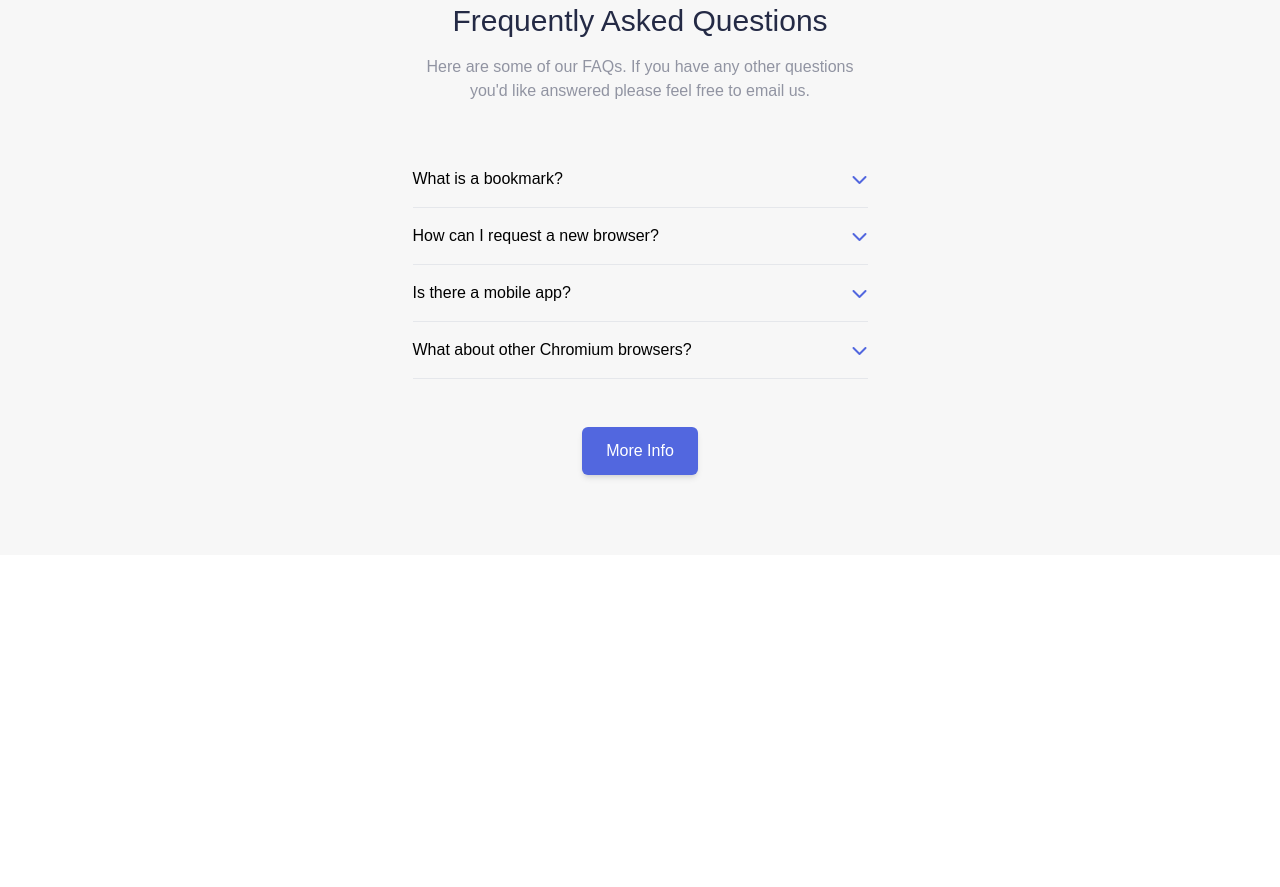
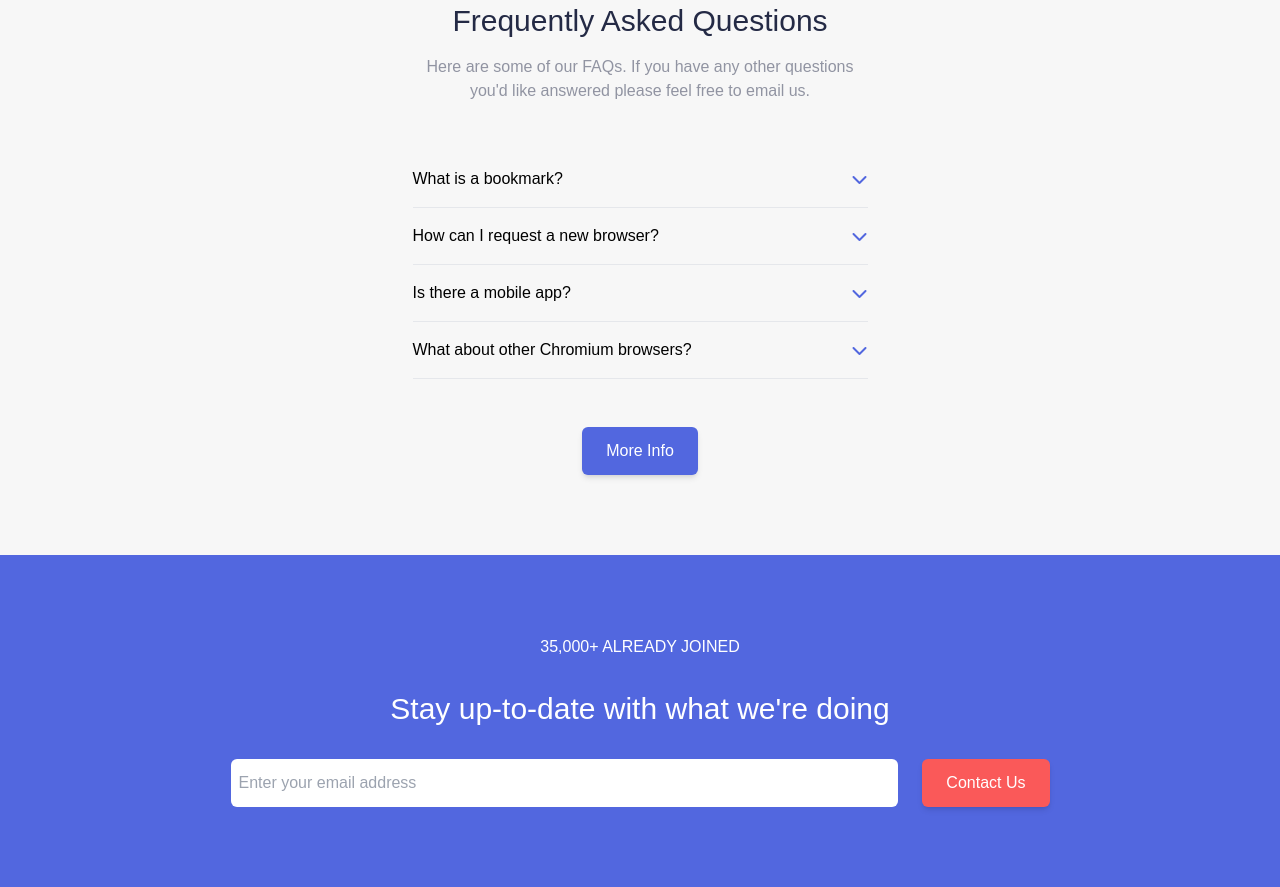
Before and after one commit to Pmahindra93/Tailwind-Project, a website: page public/index.html in a window 1280 px wide. Shown: the part 3787-4674 px from the top of the page. Before the commit the page ends 4342 px from the top, so only its background shows below. Drawn offline with Linux system fonts and the light colour scheme.

Commit message:
Contact section added

```diff
--- a/public/index.html
+++ b/public/index.html
@@ -238,6 +238,22 @@
       </div>
     </section>
 
+    <!-- Contact Section -->
+    <section class="bg-bookmark-purple text-white py-20">
+      <div class="container">
+        <div class="sm:w-3/4 lg: w-2/4 mx-auto">
+          <p class="font-light uppercase text-center mb-8">
+            35,000+ already joined
+          </p>
+          <h1 class="text-3xl text-center text-white">Stay up-to-date with what we're doing </h1>
+          <div class="flex flex-col sm:flex-row gap-6 mt-8">
+            <input type="text" placeholder="Enter your email address" class="flex-1 bg-white rounded-md px-2 py-3 text-black focus:outline-none">
+            <button type="button" class="btn bg-bookmark-red hover:bg-bookmark-white hover:text-black">Contact Us</button>
+          </div>
+        </div>
+      </div>
+    </section>
+
   </body>
 
 </html>
```
Also changed, not shown: public/style.css.
